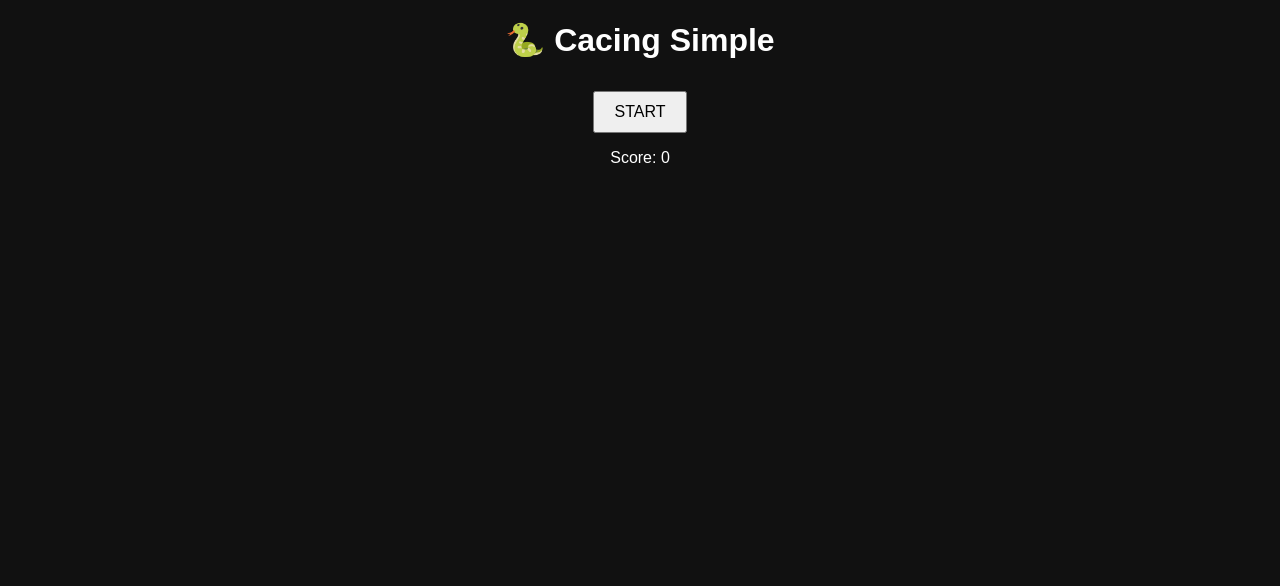
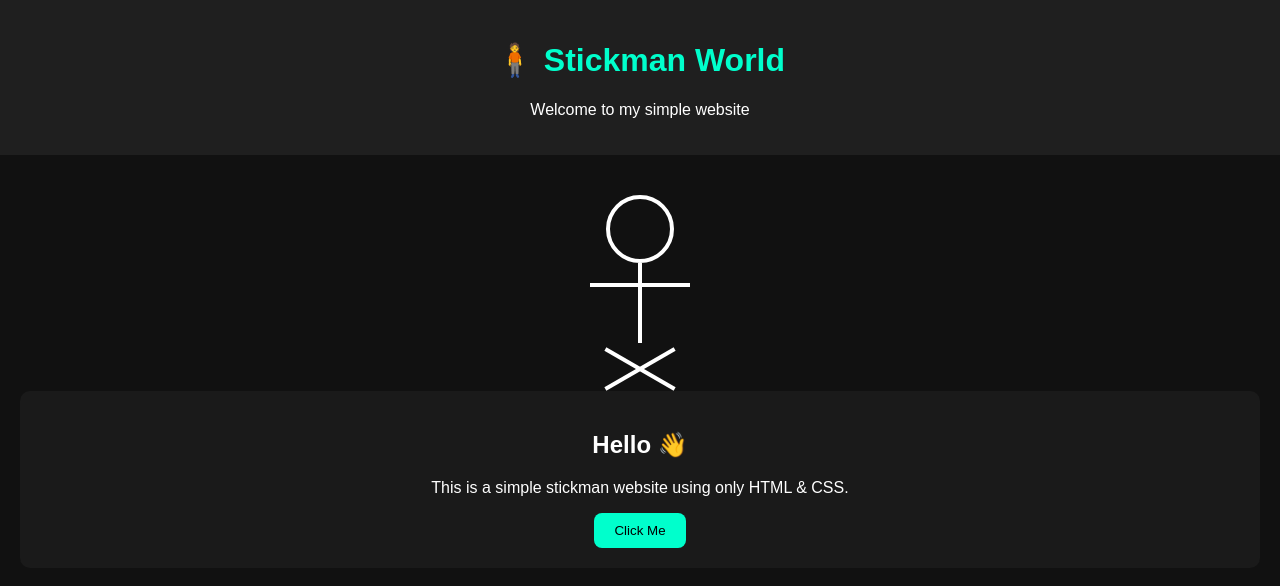
Before and after one commit to Edberthi/hi, a plain HTML site: page index.html in a window 1280 px wide. Drawn offline with Linux system fonts and the light colour scheme.

Commit message:
Update index.html

```diff
--- a/index.html
+++ b/index.html
@@ -1,107 +1,119 @@
 <!DOCTYPE html>
-<html>
+<html lang="en">
 <head>
+<meta charset="UTF-8">
 <meta name="viewport" content="width=device-width, initial-scale=1.0">
-  <title>Cacing Simple</title>
+<title>Stickman Website</title>
 
 <style>
   body {
-      text-align: center;
-      font-family: Arial;
+    margin: 0;
+    font-family: Arial, sans-serif;
     background: #111;
     color: white;
+    text-align: center;
   }
 
-    canvas {
-      background: black;
-      margin-top: 10px;
-      display: none;
+  header {
+    padding: 20px;
+    background: #1f1f1f;
+  }
+
+  h1 {
+    color: #00ffcc;
+  }
+
+  .stickman {
+    margin: 40px auto;
+  }
+
+  /* Stickman drawing */
+  .head {
+    width: 60px;
+    height: 60px;
+    border: 4px solid white;
+    border-radius: 50%;
+    margin: auto;
+  }
+
+  .body {
+    width: 4px;
+    height: 80px;
+    background: white;
+    margin: auto;
+  }
+
+  .arms {
+    width: 100px;
+    height: 4px;
+    background: white;
+    margin: auto;
+    position: relative;
+    top: -60px;
+  }
+
+  .legs {
+    width: 80px;
+    height: 4px;
+    background: white;
+    margin: auto;
+    position: relative;
+    top: 20px;
+    transform: rotate(30deg);
+  }
+
+  .legs::after {
+    content: "";
+    position: absolute;
+    width: 80px;
+    height: 4px;
+    background: white;
+    transform: rotate(-60deg);
+    left: 0;
+  }
+
+  .card {
+    background: #1a1a1a;
+    margin: 20px;
+    padding: 20px;
+    border-radius: 10px;
   }
 
   button {
     padding: 10px 20px;
-      margin-top: 10px;
-      font-size: 16px;
+    border: none;
+    background: #00ffcc;
+    color: black;
+    border-radius: 8px;
+    cursor: pointer;
   }
 </style>
 </head>
 
 <body>
 
-<h1>🐍 Cacing Simple</h1>
-<button onclick="start()">START</button>
-<p id="score">Score: 0</p>
+<header>
+  <h1>🧍 Stickman World</h1>
+  <p>Welcome to my simple website</p>
+</header>
 
-<canvas id="game" width="300" height="300"></canvas>
+<div class="stickman">
+  <div class="head"></div>
+  <div class="body"></div>
+  <div class="arms"></div>
+  <div class="legs"></div>
+</div>
+
+<div class="card">
+  <h2>Hello 👋</h2>
+  <p>This is a simple stickman website using only HTML & CSS.</p>
+  <button onclick="hello()">Click Me</button>
+</div>
 
 <script>
-let canvas = document.getElementById("game");
-let ctx = canvas.getContext("2d");
-
-let snake, food, dx, dy, score;
-let grid = 20;
-
-function start(){
-  canvas.style.display = "block";
-
-  snake = [{x:160, y:160}];
-  dx = grid;
-  dy = 0;
-  food = {x:100, y:100};
-  score = 0;
-  document.getElementById("score").innerText = "Score: 0";
-
-  game();
+function hello(){
+  alert("Hello from Stickman 😎");
 }
-
-function game(){
-  requestAnimationFrame(game);
-
-  ctx.clearRect(0,0,300,300);
-
-  let head = {x: snake[0].x + dx, y: snake[0].y + dy};
-
-  // wall
-  if(head.x < 0) head.x = 280;
-  if(head.y < 0) head.y = 280;
-  if(head.x > 280) head.x = 0;
-  if(head.y > 280) head.y = 0;
-
-  snake.unshift(head);
-
-  // eat
-  if(head.x === food.x && head.y === food.y){
-    score++;
-    document.getElementById("score").innerText = "Score: " + score;
-    food.x = Math.floor(Math.random()*15)*20;
-    food.y = Math.floor(Math.random()*15)*20;
-  } else {
-    snake.pop();
-  }
-
-  // crash
-  for(let i=1;i<snake.length;i++){
-    if(head.x === snake[i].x && head.y === snake[i].y){
-      alert("Game Over");
-      return;
-    }
-  }
-
-  // draw
-  ctx.fillStyle = "red";
-  ctx.fillRect(food.x, food.y, 18, 18);
-
-  ctx.fillStyle = "lime";
-  snake.forEach(s => ctx.fillRect(s.x, s.y, 18, 18));
-}
-
-// keyboard
-document.addEventListener("keydown", e=>{
-  if(e.key==="ArrowLeft" && dx===0){ dx=-grid; dy=0; }
-  if(e.key==="ArrowRight" && dx===0){ dx=grid; dy=0; }
-  if(e.key==="ArrowUp" && dy===0){ dx=0; dy=-grid; }
-  if(e.key==="ArrowDown" && dy===0){ dx=0; dy=grid; }
-});
 </script>
 
 </body>
```
Lines whose indentation alone changed are shown as unchanged.
